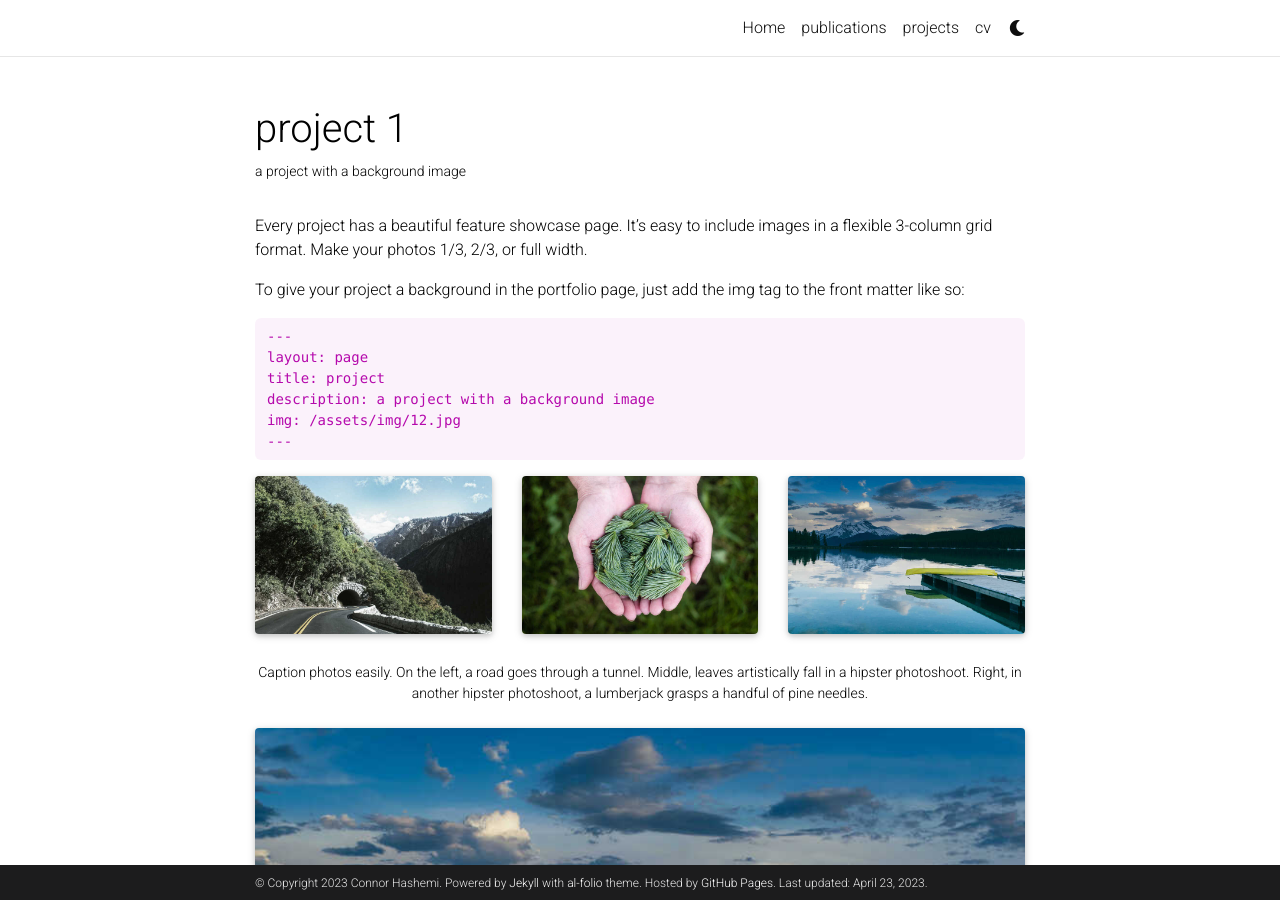
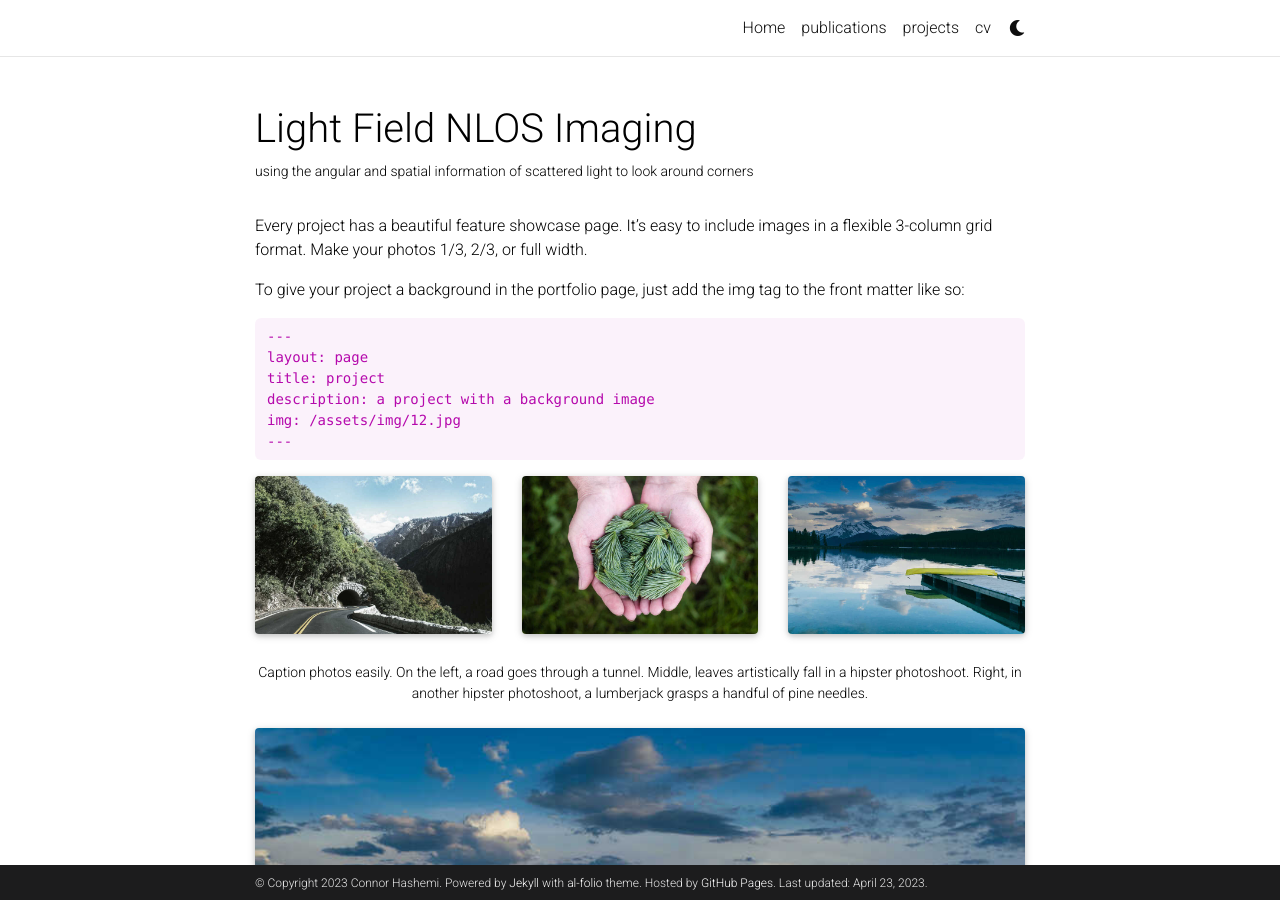
Before and after one commit to Hashe037/Hashe037.github.io, a Jekyll site: the page built from _projects/lightfield_nlosimaging.md, in a window 1280 px wide and 900 px high. Built offline with Jekyll 4.4.1, drawn with Linux system fonts in a browser that asks for light colours; full-size pictures stand in for the smaller copies a plugin makes; comment, search, counter and statistics services are not loaded; a style sheet for code colours, icons or effects is not loaded.

Commit message:
Icon and project

```diff
--- a/_config.yml
+++ b/_config.yml
@@ -16,7 +16,7 @@ footer_text: >
 keywords: connor hashemi, computational imaging, passive non-line-of-sight imaging # add your own keywords or leave empty
 
 lang: en # the language of your site (for example: en, fr, cn, ru, etc.)
-icon: /assets/img/CH_icon.PNG  # the emoji used as the favicon (alternatively, provide image name in /assets/img/)
+icon: CH_icon.PNG  # the emoji used as the favicon (alternatively, provide image name in /assets/img/)
 
 url: https://Hashe037.github.io # the base hostname & protocol for your site
 baseurl: # the subpath of your site, e.g. /blog/
--- a/_projects/1_project.md
+++ b/_projects/lightfield_nlosimaging.md
@@ -1,7 +1,7 @@
 ---
 layout: page
-title: project 1
-description: a project with a background image
+title: Light Field NLOS Imaging
+description: using the angular and spatial information of scattered light to look around corners
 img: assets/img/12.jpg
 importance: 1
 category: work
```
